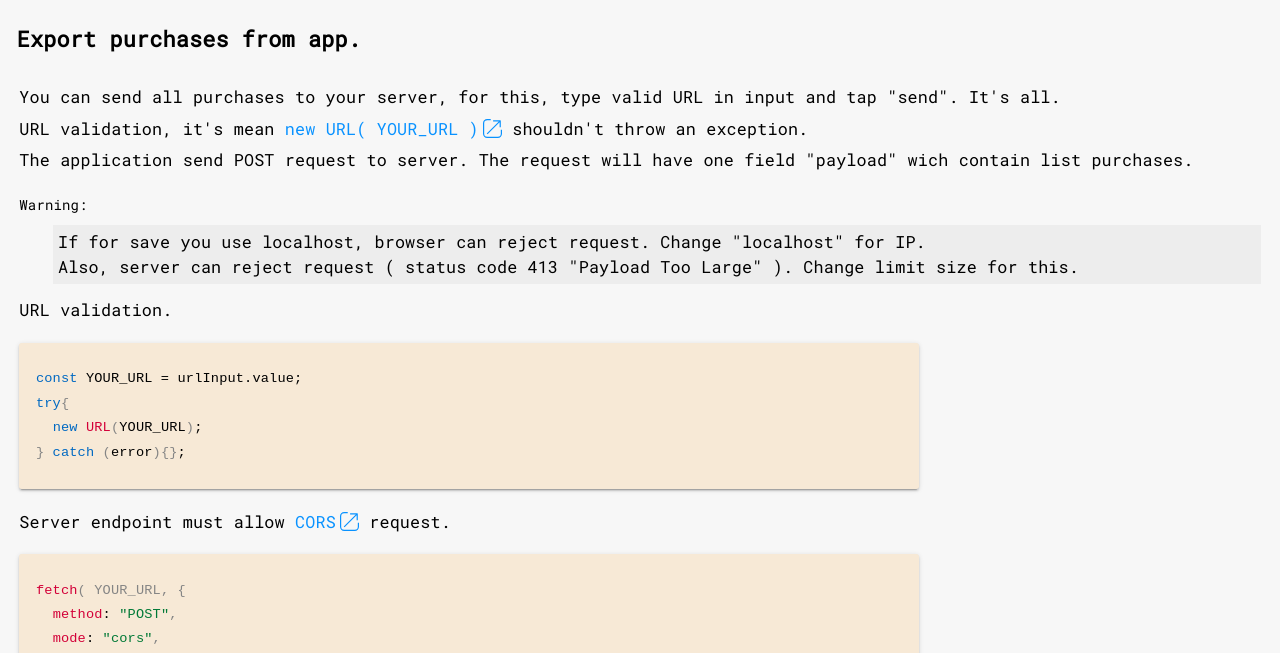
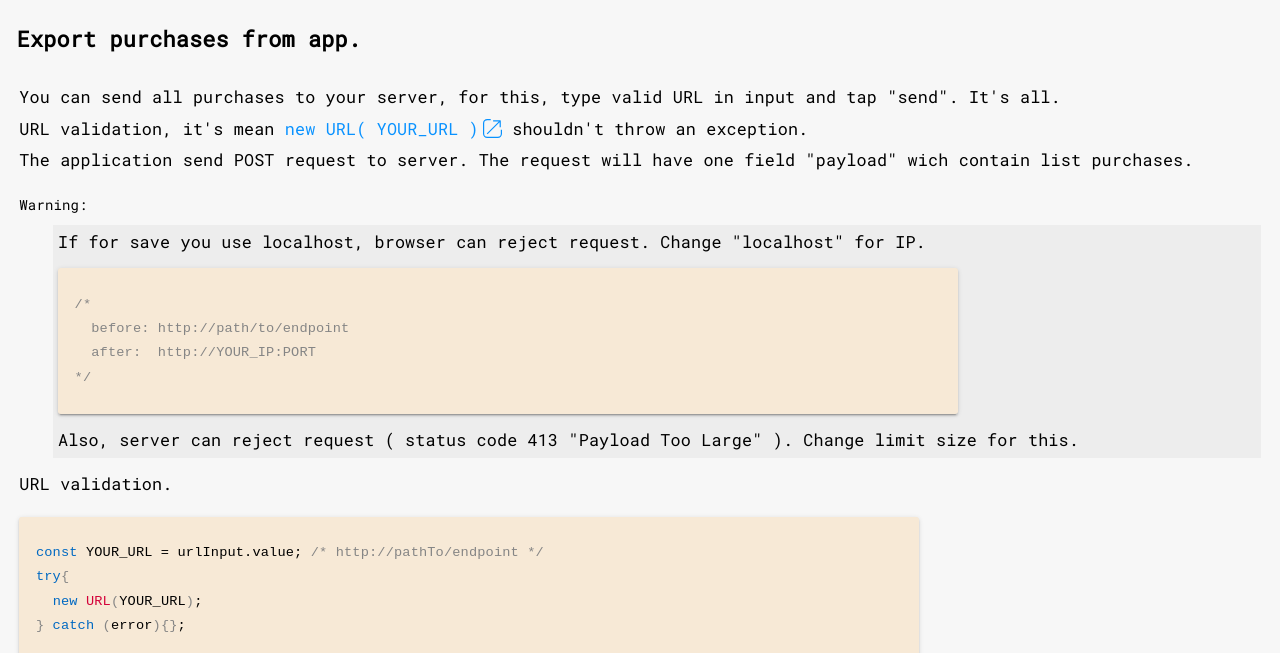
Before and after one commit to litichevskiy/where-is-my-money-import-export-readme, a website built with webpack: page index.html in a window 1280 px wide. Shown: the part 134-787 px from the top of the page. Built offline with nearby package versions, Linux system fonts and the light colour scheme; some packages are replaced by stand-ins of ours.

Commit message:
update readme

```diff
--- a/index.html
+++ b/index.html
@@ -37,7 +37,19 @@
           <li class="item-list-app-description">
             <small>Warning:</small>
             <ul class="nested-list-app-description">
-              <li>If for save you use localhost, browser can reject request. Change "localhost" for IP.</li>
+              <li>
+                If for save you use localhost, browser can reject request. Change "localhost" for IP.</li>
+              <li>
+
+<pre>
+<code>
+  <span class="hlht comment">/*</span>
+    <span class="hlht comment">before: http://path/to/endpoint</span>
+    <span class="hlht comment">after:  http://YOUR_IP:PORT</span>
+  <span class="hlht comment">*/</span>
+</code>
+</pre>
+              </li>
               <li>Also, server can reject request ( status code 413 "Payload Too Large" ). Change limit size for this.</li>
             </ul>
           </li>
@@ -45,7 +57,7 @@
           <li class="item-list-app-description">
 <pre>
 <code>
-  <span class="hlht keyword">const</span> YOUR_URL = urlInput.value;
+  <span class="hlht keyword">const</span> YOUR_URL = urlInput.value; <span class="hlht comment">/* http://pathTo/endpoint */</span>
   <span class="hlht keyword">try</span><span class="hlht punctuation">{</span>
     <span class="hlht keyword">new</span> <span class="hlht class-name">URL</span><span class="hlht punctuation">(</span>YOUR_URL<span class="hlht punctuation">)</span>;
   <span class="hlht punctuation">}</span><span class="hlht keyword"> catch </span><span class="hlht punctuation">(</span>error<span class="hlht punctuation">)</span><span class="hlht punctuation">{}</span>;
```
